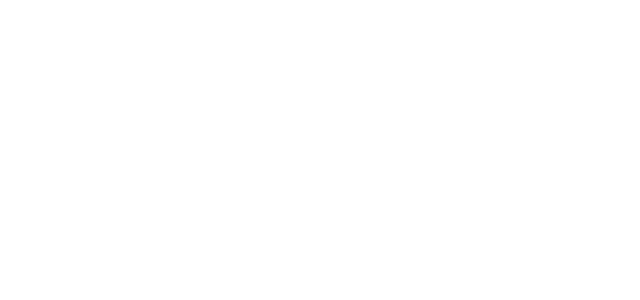
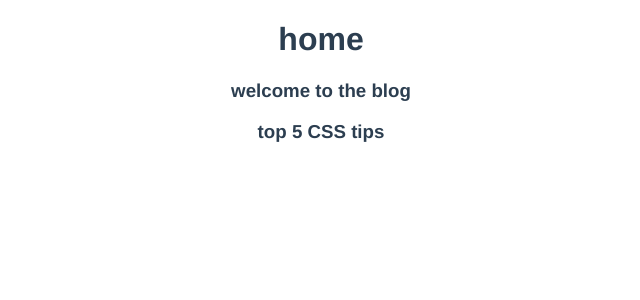
Before and after one commit to AdaN6/vue3_CLI, a Vue app in the folder dojo-blog-2/: page / in a window 1280 px wide. Shown: the top 300 px of the page, without its empty margins (319-959 px from the left). Built offline with nearby package versions, Linux system fonts and the light colour scheme.

Commit message:
created PostList component and passed the props from home

```diff
--- a/dojo-blog-2/package.json
+++ b/dojo-blog-2/package.json
@@ -7,6 +7,7 @@
     "build": "vue-cli-service build"
   },
   "dependencies": {
+    "@vue/compiler-sfc": "^3.2.47",
     "core-js": "^3.8.3",
     "vue": "^3.2.13",
     "vue-router": "^4.0.3"
--- /dev/null
+++ b/dojo-blog-2/src/components/PostList.vue
@@ -0,0 +1,23 @@
+<template>
+  <div class="post-list">
+    <div v-for="post in posts" :key="post.id">
+      <h3>
+        {{ post.title }}
+      </h3>
+    </div>
+
+  </div>
+</template>
+
+<script>
+export default {
+  props: ['posts'],
+  setup(props) {
+    console.log(props.posts)
+  }
+}
+</script>
+
+<style>
+
+</style>
--- a/dojo-blog-2/src/views/Home.vue
+++ b/dojo-blog-2/src/views/Home.vue
@@ -1,15 +1,24 @@
 <template>
   <div class="home">
-
-  </div>
+    <h1>home</h1>
+    <PostList :posts="posts" />
+</div>
 </template>
 
 <script>
+import { ref } from 'vue'
+import PostList from '../components/PostList.vue'
 
 export default {
   name: 'HomeView',
-  components: {
+  components: {PostList},
+  setup() {
+    const posts = ref([
+      { title: 'welcome to the blog', body: 'Lorem ipsum dolor sit amet, consectetur adipiscing elit. Fusce in imperdiet nisi. Vestibulum eu dui dictum, ornare est non, dignissim dui. Donec at ex nulla. Aenean sem tortor, bibendum ac accumsan vel, elementum vel turpis. Nam auctor egestas pulvinar. Aenean placerat finibus finibus. Praesent dictum velit at purus aliquam, sit amet mattis est molestie. Duis a nulla et mauris luctus feugiat nec cursus odio. Nam elementum vitae est eu porttitor. Nulla vestibulum gravida magna eu ultricies. Nunc posuere tincidunt pellentesque. Sed id condimentum nisl, ultricies viverra orci. Fusce sit amet massa ut nibh feugiat elementum ac id est.', id: 1 },
+      { title: 'top 5 CSS tips', body: 'lorem ipsum', id: 2 },
+    ])
 
-  }
+    return {posts}
+  },
 }
 </script>
```
Also changed, not shown: 1 other file (tests, documents, lock files or other folders).
